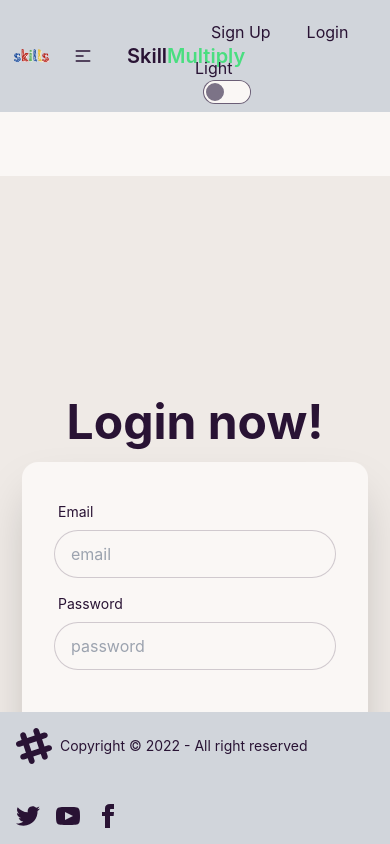
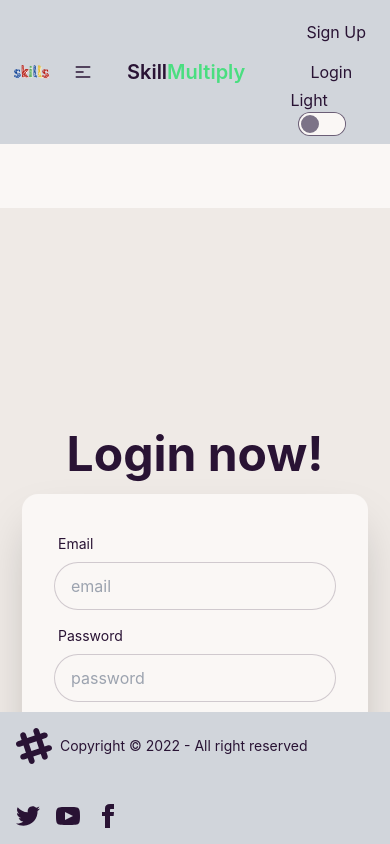
Before and after one commit to FmHasibul/skillMultiply-client, a React (Create React App) app: page /login in a window 390 px wide. Shown: the top 844 px of the page. Built offline with nearby package versions, Linux system fonts and the light colour scheme; no server answers.

Commit message:
readmeMd explained

```diff
--- /dev/null
+++ b/src/Components/ErrorRoute/ErrorRoute.js
@@ -0,0 +1,12 @@
+import React from 'react';
+import {Link} from 'react-router-dom'
+const ErrorRoute = () => {
+    return (
+        <div className='container mx-auto'>
+            <h1 className='container mx-auto'> There is no route Here <br />
+                <span className='text-2xl text-green-500'><Link to='/home'>Go Home</Link></span></h1>
+        </div>
+    );
+};
+
+export default ErrorRoute;
--- a/src/Components/Header.js
+++ b/src/Components/Header.js
@@ -7,8 +7,13 @@ import image from '../mylogo.png'
 
 const Header = () => {
     const [theme, setTheme] = useState(false)
-    const { user } = useContext(AuthContext)
-    // console.log(user)
+    const { user, LogOut } = useContext(AuthContext)
+    console.log(user?.photoURL)
+    const handleLogout = () => {
+        LogOut()
+            .then(() => { })
+        .catch((e) => (console.error('Mistake: ',e)))
+    }
     const themeHandle = () => {
         setTheme(dark => !dark)
         console.log(theme)
@@ -40,22 +45,36 @@ const Header = () => {
                 </ul>
             </div>
             <div className="navbar-end">
-                <ul className='menu menu-horizontal'>
-                    <li>
-                        <Link to='/signup' className="  rounded-3xl ">Sign Up</Link>
-                    </li>
-                    <li>
-                        <Link to='/login' className="  rounded-3xl px-5 py-1">Login</Link>
-                    </li>
+                <div className='menu lg:menu-horizontal'>
+                    {user?.uid ?
+                        <>
+                            <li >
+                                <button onClick={handleLogout} className="  rounded px-5 py-1">Log  Out</button>
+                            </li>
+                            <li data-tip="hello" className="w-16 tooltip tooltip-bottom rounded-full">
+                                <img src={user?.photoURL} />
+                            </li>
+                        </>
+                        :
+                        <>
+                            <li  >
+                                <Link to='/signup' className="rounded-3xl " >Sign Up</Link>
+                            </li>
+                            <li>
+                                <Link to='/login' className="  rounded-3xl px-5 py-1">Login</Link>
+                            </li>
+                        </>
+
+                    }
+
                     <div onClick={themeHandle} className="form-control">
-
                         {
                             theme ? <p className='ms-1'>Dark</p> : <p >Light</p>
                         }
                      <input type="checkbox" className="toggle ms-2"  />
 
                     </div>
-                </ul>
+                </div>
             </div>
         </div>
     );
--- a/src/Components/UserLogin/Login/Login.js
+++ b/src/Components/UserLogin/Login/Login.js
@@ -1,14 +1,15 @@
-import { getAuth } from 'firebase/auth';
-import { Result } from 'postcss';
+
 import React from 'react';
 import { useState } from 'react';
 import { useContext } from 'react';
 import { AuthContext } from '../../../Context/Authprovider/Authprovider';
-
+import { useNavigate} from 'react-router-dom'
 
 const Login = () => {
     const { emailLogin } = useContext(AuthContext)
-    const [ error , setError] = useState('')
+    const [error, setError] = useState('')
+    const navigate = useNavigate()
+
     const submitFunction = (event) => {
         event.preventDefault();
          const form = event.target
@@ -17,12 +18,15 @@ const Login = () => {
         const password = form.password.value;
         console.log(email, password);
         // console.log(userData);
+
         emailLogin(email, password)
             .then(result => {
                 const user = result.user;
                 console.log(user);
-                setError('')
-        }).catch(e => setError('Email Or Password is not matching'))
+                form.reset();
+                setError('');
+            })
+            .catch(e => setError('Email Or Password is not matching'))
 
 
     }
--- /dev/null
+++ b/src/Components/UserLogin/PrivetRoute/PrivetRout.js
@@ -0,0 +1,16 @@
+import React from 'react';
+import { useContext } from 'react';
+import { AuthContext } from '../../../Context/Authprovider/Authprovider';
+import {Navigate, useLocation} from 'react-router-dom'
+
+const PrivetRout = ({ children }) => {
+    const { user } = useContext(AuthContext)
+    const location = useLocation()
+
+    if (!user) {
+        return <Navigate to='/login' state={{from:location}} replace></Navigate>
+    }
+    else return children;
+};
+
+export default PrivetRout
--- a/src/Context/Authprovider/Authprovider.js
+++ b/src/Context/Authprovider/Authprovider.js
@@ -1,7 +1,7 @@
 import React from 'react';
 import { useState } from 'react';
 import { createContext } from 'react';
-import { createUserWithEmailAndPassword, getAuth, onAuthStateChanged, signInWithEmailAndPassword, signInWithPopup } from 'firebase/auth'
+import { createUserWithEmailAndPassword, getAuth, onAuthStateChanged, signInWithEmailAndPassword, signInWithPopup, signOut } from 'firebase/auth'
 import app from '../../firebase.init'
 import { useEffect } from 'react';
 
@@ -30,6 +30,10 @@ const Authprovider = ({ children }) => {
         return signInWithEmailAndPassword(auth,email,password)
     }
 
+    const LogOut = () => {
+        return signOut(auth)
+    }
+
     useEffect(() => {
         const unsubscribe = onAuthStateChanged(auth, (loginUser) => {
             setUser(loginUser)
@@ -41,7 +45,7 @@ const Authprovider = ({ children }) => {
 
 
 
-    const authUser = { user, setUser, loading, setLoading, emailLogin, googleProvider, gitHubLogin, createUser }
+    const authUser = { user, setUser, loading, setLoading, LogOut, emailLogin, googleProvider, gitHubLogin, createUser }
     return (
 
             <AuthContext.Provider value={authUser}>
--- a/src/Routes/Routes.js
+++ b/src/Routes/Routes.js
@@ -3,6 +3,7 @@ import { createBrowserRouter } from "react-router-dom";
 import Blog from "../Components/Blog/Blog";
 import Course from "../Components/Course";
 import CouresDetails from "../Components/courseDetails/CouresDetails";
+import ErrorRoute from "../Components/ErrorRoute/ErrorRoute";
 import Home from "../Components/Home/Home";
 import Login from "../Components/UserLogin/Login/Login";
 import Register from "../Components/UserLogin/Register/Register";
@@ -46,6 +47,10 @@ import Main from "../Layouts/Main";
              },
 
          ],
+     },
+     {
+         path: '*',
+         element:<ErrorRoute/>
      }
 
  ])
```
Also changed, not shown: 1 other file (tests, documents, lock files or other folders).
